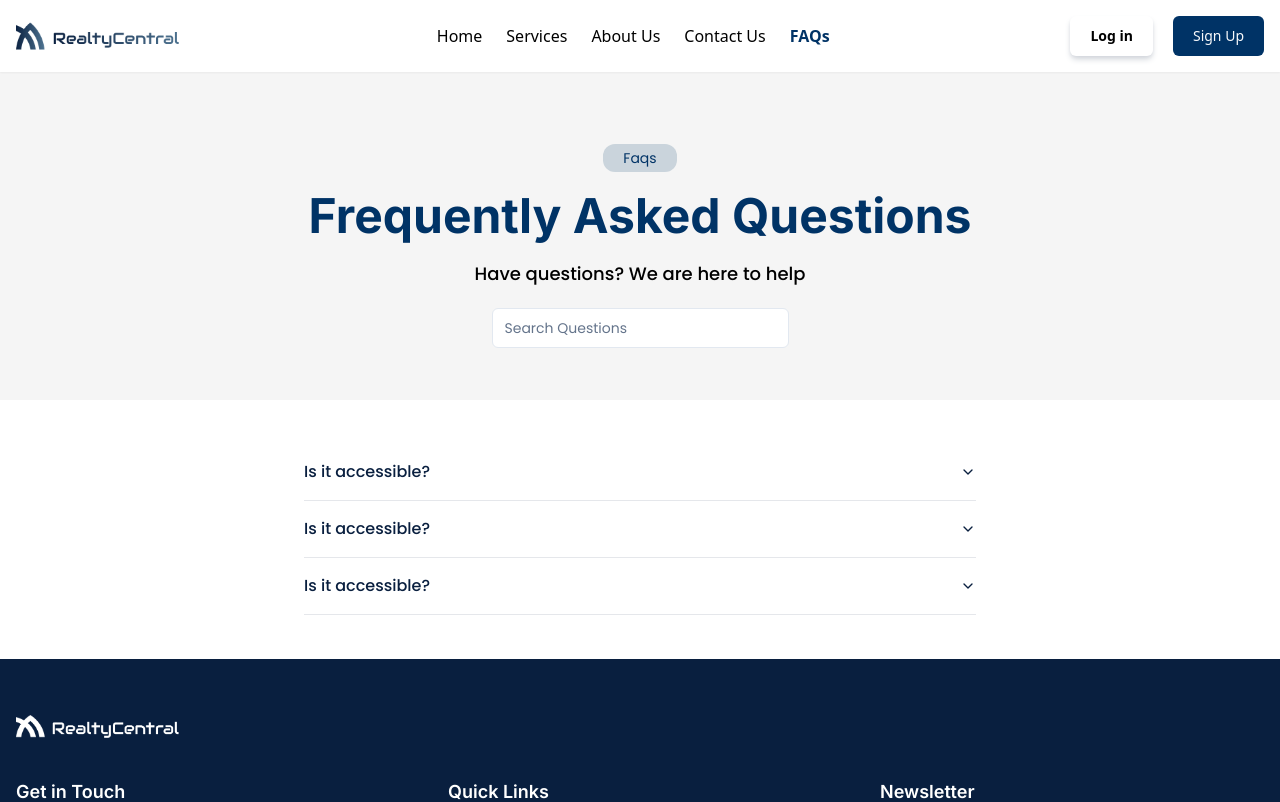
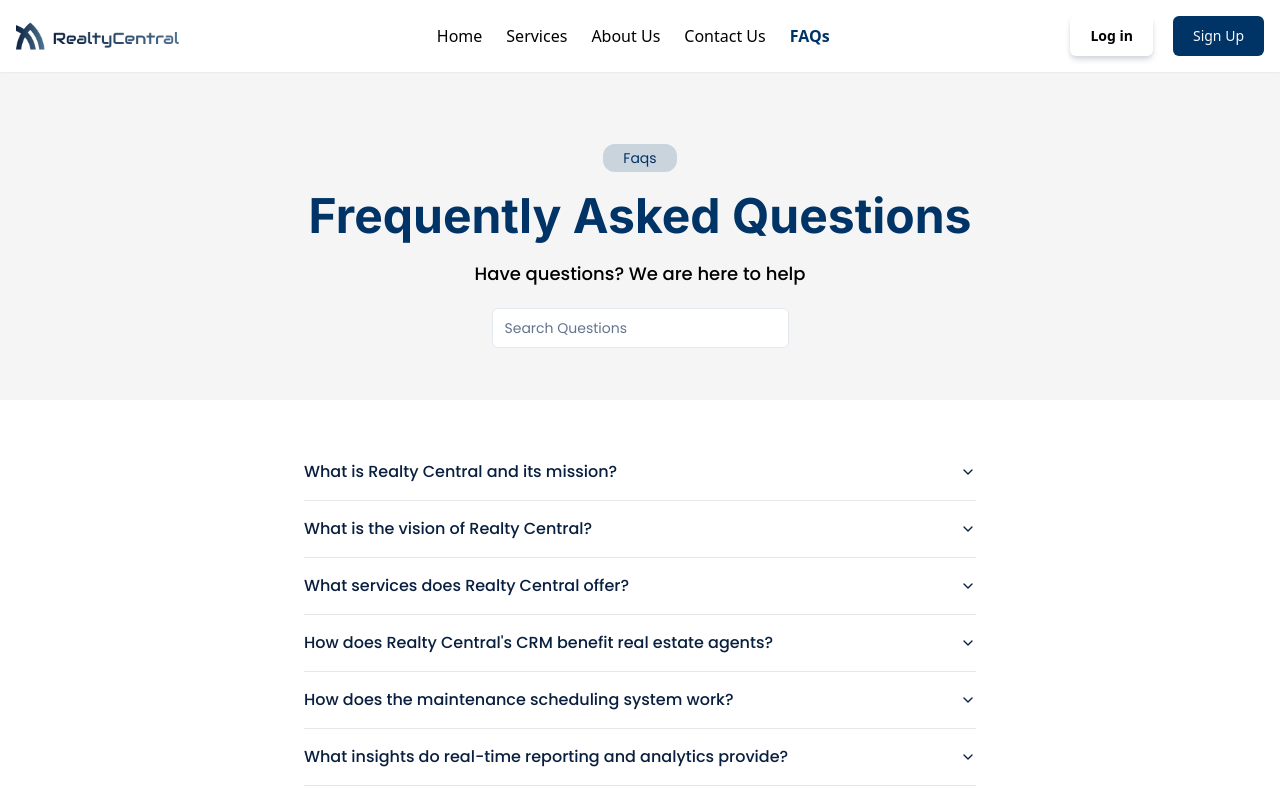
Before and after one commit to Ibrahim-Isah/realty-central, a Next.js app: page /faqs in a window 1280 px wide. Shown: the top 802 px of the page. Built offline with nearby package versions, Linux system fonts and the light colour scheme.

Commit message:
added the faqs

```diff
--- a/app/(root)/faqs/page.tsx
+++ b/app/(root)/faqs/page.tsx
@@ -6,6 +6,7 @@ import {
 } from '@/components/ui/accordion';
 import { Input } from '@/components/ui/input';
 import { Separator } from '@/components/ui/separator';
+import { faqs } from '@/lib/data';
 import React from 'react';
 
 const Faqs = () => {
@@ -29,35 +30,25 @@ const Faqs = () => {
 			</div>
 			<div className='max-w-7xl mx-auto p-4 my-7'>
 				<div className='mx-auto max-w-full sm:max-w-2xl'>
-					<Accordion
-						type='single'
-						// className='border-2 border-primary-color rounded-lg px-4'
-						collapsible
-					>
-						<AccordionItem value='item-1'>
-							<AccordionTrigger className='text-dark-primary'>
-								Is it accessible?
-							</AccordionTrigger>
-							<AccordionContent>
-								Yes. It adheres to the WAI-ARIA design pattern.
-							</AccordionContent>
-						</AccordionItem>
-						<AccordionItem value='item-2'>
-							<AccordionTrigger className='text-dark-primary'>
-								Is it accessible?
-							</AccordionTrigger>
-							<AccordionContent>
-								Yes. It adheres to the WAI-ARIA design pattern.
-							</AccordionContent>
-						</AccordionItem>
-						<AccordionItem value='item-3'>
-							<AccordionTrigger className='text-dark-primary'>
-								Is it accessible?
-							</AccordionTrigger>
-							<AccordionContent>
-								Yes. It adheres to the WAI-ARIA design pattern.
-							</AccordionContent>
-						</AccordionItem>
+					<Accordion type='single' collapsible>
+						{faqs.map((faq, index) => {
+							return (
+								<AccordionItem value={`item-${index + 1}`} key={index}>
+									<AccordionTrigger className='text-dark-primary'>
+										{faq.question}
+									</AccordionTrigger>
+									<AccordionContent>
+										{faq.answer.map((answer) => {
+											return (
+												<li key={answer} className='mt-2'>
+													{answer}
+												</li>
+											);
+										})}
+									</AccordionContent>
+								</AccordionItem>
+							);
+						})}
 					</Accordion>
 				</div>
 			</div>
--- /dev/null
+++ b/lib/data.ts
@@ -0,0 +1,56 @@
+export const faqs = [
+	{
+		question: 'What is Realty Central and its mission?',
+		answer: [
+			'Realty Central is a software designed to streamline the work of real estate agents.',
+			'Our mission is to equip real estate professionals with the Real Smart Assistant, a comprehensive tool that combines website marketing, organized listing management, and effective client relationship management. This technology-driven approach aims to increase profits and enhance time management, ensuring success in the competitive real estate market.',
+		],
+	},
+	{
+		question: 'What is the vision of Realty Central?',
+		answer: [
+			'Our vision is to create a world where REALTORS® and real estate agents experience reduced stress and increased satisfaction.',
+			'In this vision, technology serves to improve roles rather than replace them, allowing professionals to streamline business processes and perform routine tasks more effectively.',
+		],
+	},
+	{
+		question: 'What services does Realty Central offer?',
+		answer: [
+			'Efficient Document Management: Simplify document organization and secure access for agents, with advanced search capabilities for swift retrieval.',
+			'Comprehensive Lease Management: Monitor lease agreements, rental payments, and lease expirations seamlessly, with automated reminders for timely actions.',
+			'Effective Customer Relationship Management (CRM): Handle customer data, track interactions, and maintain communication history for personalized property recommendations.',
+			'Efficient Maintenance and Timely Reminders: Manage property upkeep and repairs, aided by AI-driven predictive maintenance for preventive actions.',
+			'Insightful Real-Time Reporting and Analytics: Access real-time dashboards and reports, providing key performance indicators and trend identification.',
+			'Automated Email Communication: Automate email communication for new property listings, rent reminders, and updates, with email analytics for campaign optimization.',
+		],
+	},
+	{
+		question: "How does Realty Central's CRM benefit real estate agents?",
+		answer: [
+			"Realty Central's integrated CRM empowers agents to efficiently handle customer data, track interactions, and maintain detailed communication history.",
+			'The CRM facilitates personalized property recommendations, enhancing client relationships and overall satisfaction.',
+		],
+	},
+	{
+		question: 'How does the maintenance scheduling system work?',
+		answer: [
+			'Our software features a comprehensive maintenance scheduling system that aids in managing property upkeep and repair tasks.',
+			'AI-driven predictive maintenance schedules preventive actions, helping to minimize unexpected repair expenses and disruptions.',
+		],
+	},
+	{
+		question: 'What insights do real-time reporting and analytics provide?',
+		answer: [
+			'Realty Central provides real-time dashboards and reports, offering valuable insights into key performance indicators, property portfolio health, and financial metrics.',
+			'The analytics enable trend identification and pattern recognition, allowing for strategic decision-making and continued success.',
+		],
+	},
+	{
+		question:
+			'How does automated email communication enhance client engagement?',
+		answer: [
+			'Automated email communication from Realty Central keeps clients informed about new property listings, rent reminders, and important updates.',
+			'Email analytics provide insights into open rates and engagement, optimizing email campaigns for maximum impact.',
+		],
+	},
+];
```
